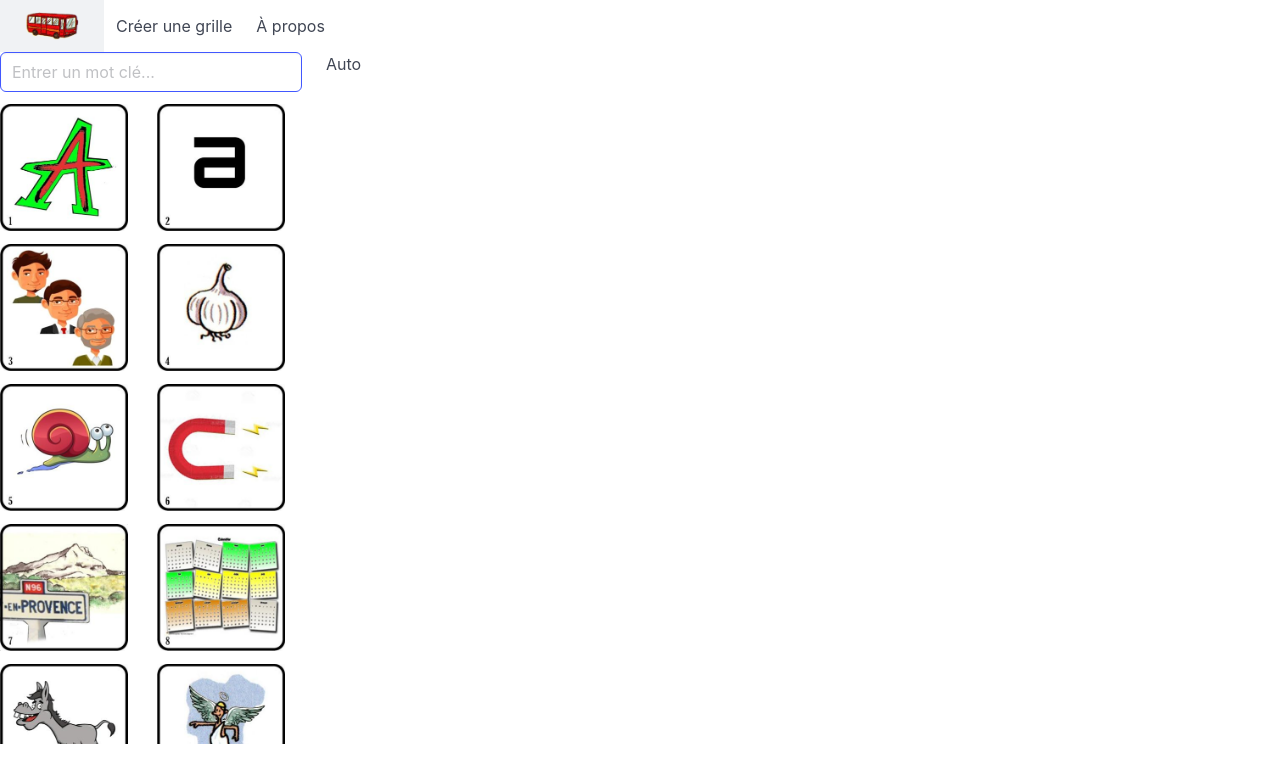
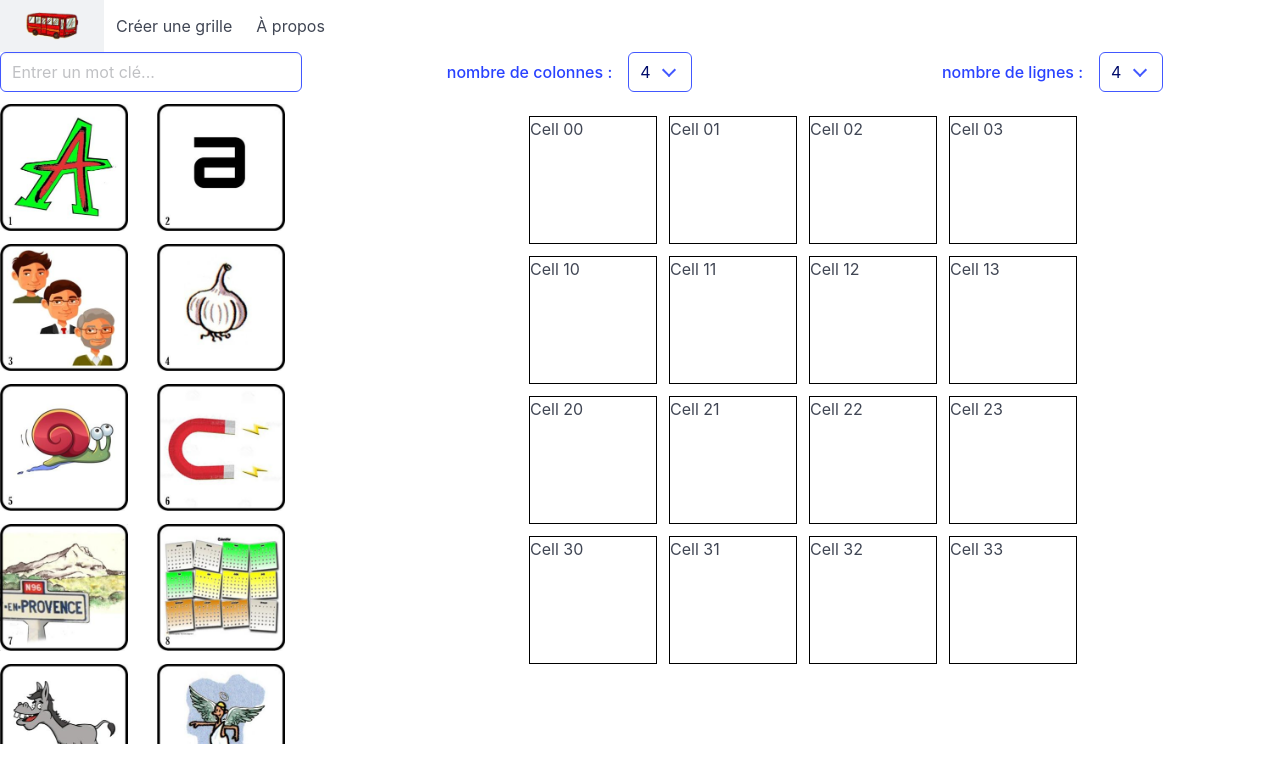
Before and after one commit to Docarchi/RebusGridCreator, a React (Vite) app: page /#/GridCreation in a window 1280 px wide. Shown: the top 782 px of the page. Built offline with nearby package versions, Linux system fonts and the light colour scheme.

Commit message:
update grille sizing

```diff
--- /dev/null
+++ b/src/components/gridcreation/affichage-grille.jsx
@@ -0,0 +1,23 @@
+import { GrilleForm } from "./grille-form"
+
+export function AffichageGrille({sizeColumn, sizeLine, onChangeColumn, onChangeLine}) {
+
+    const nb_column = sizeColumn
+    const nb_line = sizeLine
+
+    const lines = []
+    for(let i = 0; i < nb_line; i++){
+        for(let j = 0; j < nb_column; j++){
+            lines.push(<div className="cell" key={i.toString()+j.toString()} style={{border:"1px solid black", width:'128px', height:'128px'}}>Cell {i}{j}</div>)
+        }
+    }
+
+    return <div>
+        <GrilleForm onChangeColumn={onChangeColumn} onChangeLine={onChangeLine}/>
+        <div className={'fixed-grid has-'+nb_column+'-cols'}>
+            <div className="grid" style={{width:(8*nb_column+0.75*(nb_column-1)).toString()+'rem', margin:"auto"}}>
+                {lines}
+            </div>
+        </div>
+    </div>
+}
--- a/src/components/gridcreation/gridcreation.jsx
+++ b/src/components/gridcreation/gridcreation.jsx
@@ -1,5 +1,6 @@
 import { AffichageImage } from "./affichage-images"
 import { Recherche } from "./recherche"
+import { AffichageGrille } from "./affichage-grille"
 import { DndContext } from "@dnd-kit/core"
 import { useState } from "react"
 
@@ -7,13 +8,18 @@ export function GridCreation() {
 
     const [inputValue, setInputValue] = useState('')
 
+    const [sizeColumn, setSizeColumn] = useState(4)
+    const [sizeLine, setSizeLine] = useState(4)
+
     return <DndContext onDragEnd={null}>
         <div className="columns">
             <div className="column is-one-quarter">
                 <Recherche onChange={setInputValue} inputSearch={inputValue}/>
                 <AffichageImage filtered={inputValue}/>
             </div>
-            <div className="column">Auto</div>
+            <div className="column">
+                <AffichageGrille sizeColumn={sizeColumn} sizeLine={sizeLine} onChangeColumn={setSizeColumn} onChangeLine={setSizeLine}/>
+            </div>
     </div>
     </DndContext>
 
--- /dev/null
+++ b/src/components/gridcreation/grille-form.jsx
@@ -0,0 +1,32 @@
+export function GrilleForm({onChangeColumn, onChangeLine}) {
+
+    const column_max = 6
+    const line_max = 6
+
+    const column_array = []
+    const line_array = []
+
+    for(let i=1; i<column_max+1;i++){column_array.push(<option key={i} value={i}>{i}</option>)}
+    for(let i=1; i<line_max+1;i++){line_array.push(<option key={i} value={i}>{i}</option>)}
+
+    return <div className="fixed-grid">
+        <div className="grid">
+            <GrilleSizeSelection label="nombre de colonnes :" dropdown={column_array} onChange={onChangeColumn}></GrilleSizeSelection>
+            <GrilleSizeSelection label="nombre de lignes :" dropdown={line_array} onChange={onChangeLine}></GrilleSizeSelection>
+        </div>
+    </div>
+
+}
+
+function GrilleSizeSelection({label, dropdown, onChange}){
+    return <div className="cell" key={label} style={{justifySelf:"center"}}>
+        <div className="field has-addons">
+            <div className="button is-ghost">{label}</div>
+            <div className="select is-link">
+                <select onChange={(e) => onChange(e.target.value)} defaultValue={4}>
+                    {dropdown}
+                </select>
+            </div>
+        </div>
+    </div>
+}
```
